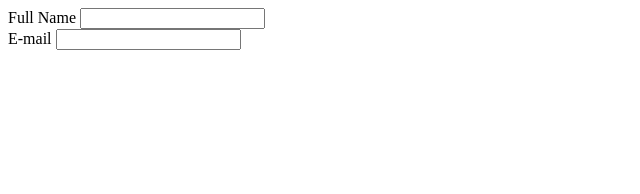
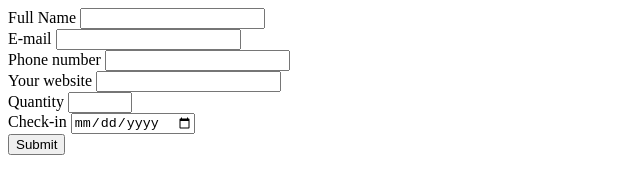
Before and after one commit to Millen-yoobee/forms, a plain HTML site: page index.html in a window 1280 px wide. Shown: the whole page, without its empty margins (0-640 px from the left). Drawn offline with Linux system fonts and the light colour scheme.

Commit message:
add input elements

```diff
--- a/index.html
+++ b/index.html
@@ -17,12 +17,30 @@
 		<form action="register.php" method="get">
 			<div>  <!--   each input box has to be a separate container   -->
 				<label for="full-name">Full Name</label>
-				<input type="text" id="full-name"/>
+				<input type="text" id="full-name" required>
 			</div>
 			<div>
 				<label for="email">E-mail</label>
-				<input type="email" id="email"/>
+				<input type="email" id="email" required>
 			</div>
+			<div>
+				<label for="phone">Phone number</label>
+				<input type="tel" id="phone">
+			</div>
+			<div>
+				<label for="website">Your website</label>
+				<input type="url" id="website">
+			</div>
+			<div>
+				<label for="quantity">Quantity</label>
+				<input type="number" id="quantity" min="1" max="500">
+			</div>
+			<div>
+				<label for="date">Check-in</label>
+				<input type="date" id="date">
+			</div>
+
+			<input type="submit">
 
 		</form>
 	</body>
```
